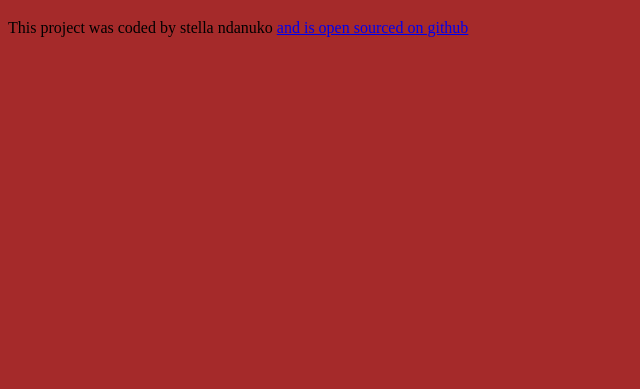
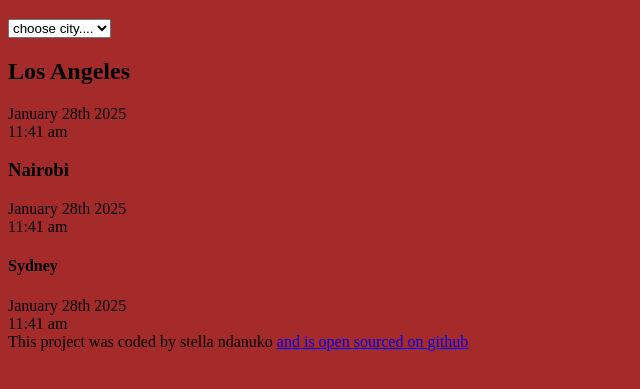
Before and after one commit to ndanuko/TIMEZONES-2, a plain HTML site: page index.html in a window 1280 px wide. Shown: the part 61-450 px from the top of the page, without its empty margins (0-640 px from the left). Drawn offline with Linux system fonts and the light colour scheme.

Commit message:
added basic html

```diff
--- a/index.html
+++ b/index.html
@@ -7,10 +7,37 @@
     <link rel="stylesheet" href="src/style.css" />
   </head>
   <body>
-    <h1>timezones</h1>
+    <div class="container">
+      <h1>timezones</h1>
+
+      <select name="" id="">
+        <option value="">choose city....</option>
+        <option value="">Paris</option>
+        <option value="">Newyork</option>
+        <option value="">Melbourn</option>
+      </select>
+      <div class="city">
+        <h2>Los Angeles</h2>
+        <div class="date">January 28th 2025</div>
+        <div class="time">11:41 am</div>
+      </div>
+      <div class="city">
+        <h3>Nairobi</h3>
+        <div class="date">January 28th 2025</div>
+        <div class="time">11:41 am</div>
+      </div>
+      <div class="city">
+        <h4>Sydney</h4>
+        <div class="date">January 28th 2025</div>
+        <div class="time">11:41 am</div>
+      </div>
+    </div>
+
     <footer>
       This project was coded by stella ndanuko
-      <a href="#" target="_blank">and is open sourced on github</a>
+      <a href="https://github.com/ndanuko/TIMEZONES-2" target="_blank"
+        >and is open sourced on github</a
+      >
     </footer>
   </body>
   <script src="src/index.js"></script>
```
